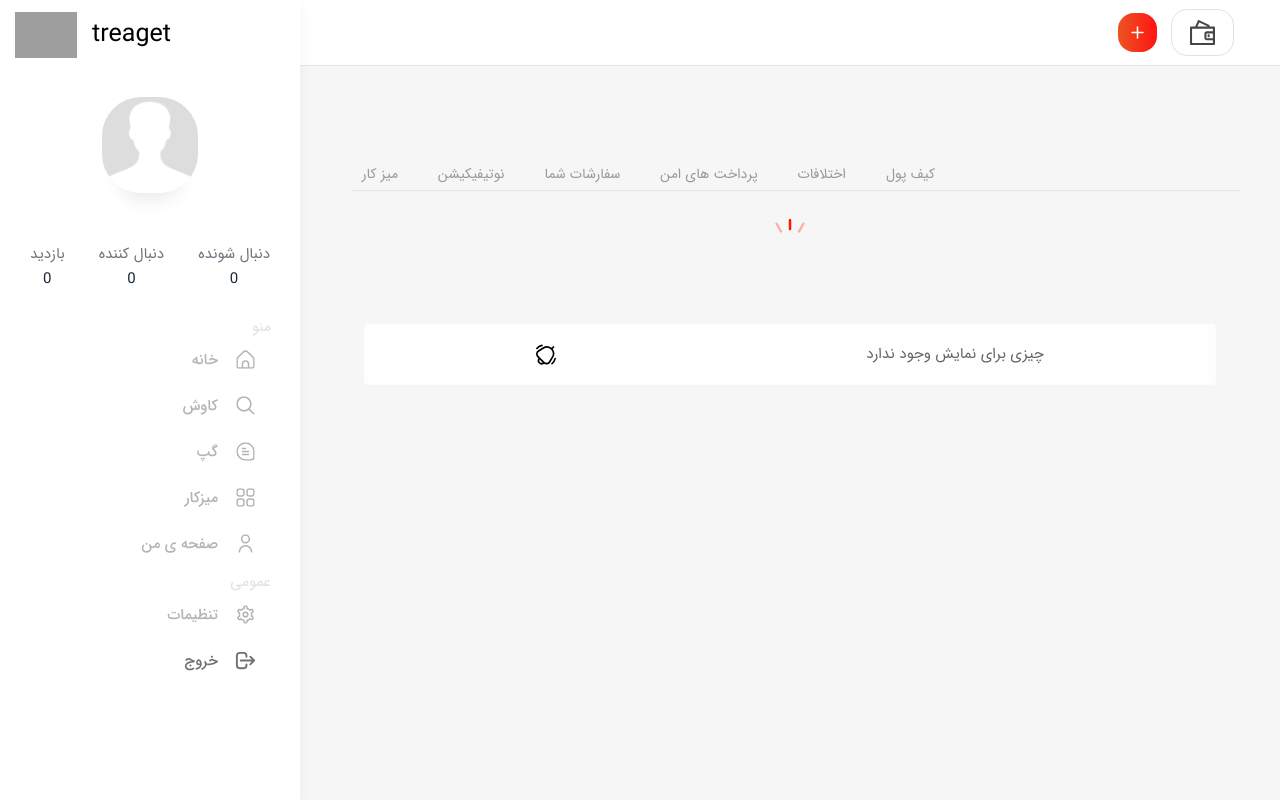
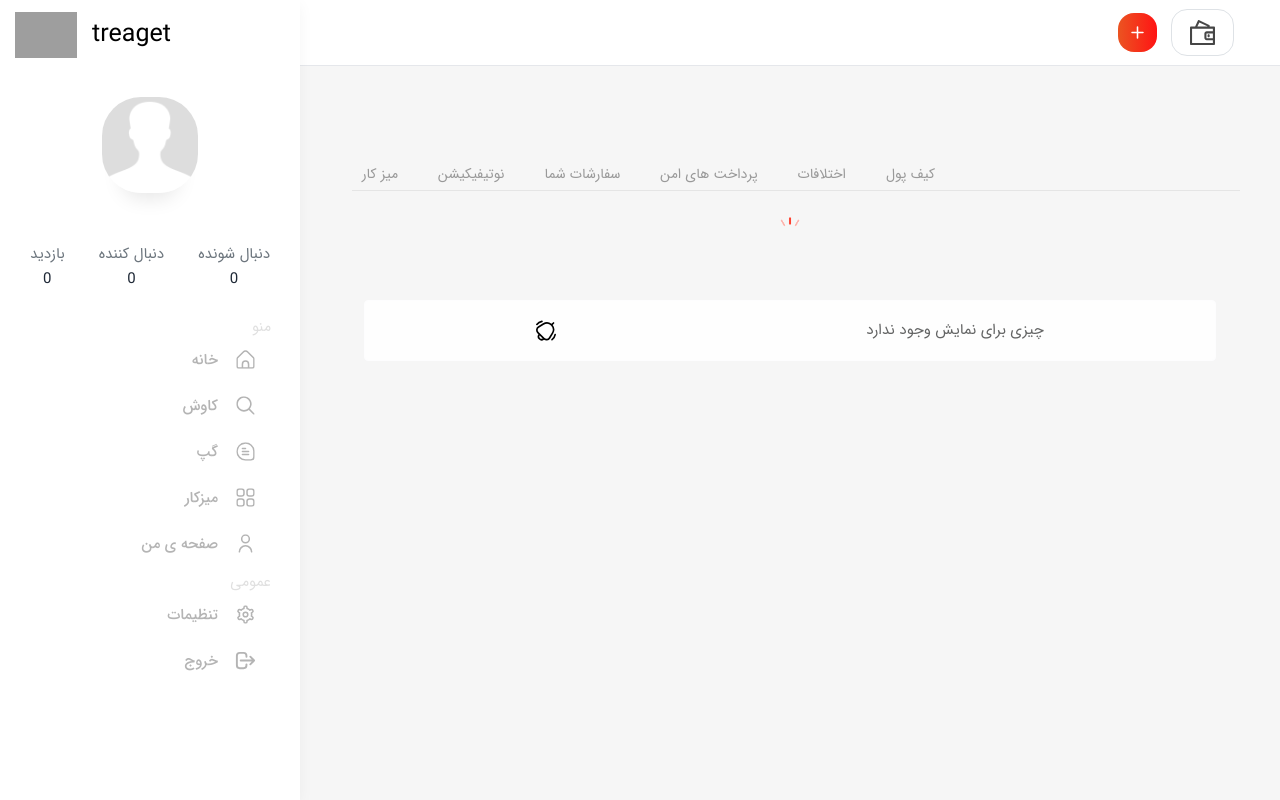
Before and after one commit to alishams23/treaget-django, a Django app: template templates/desk/orders.html in a window 1280 px wide. Run offline with Django 3.2, Linux system fonts and the light colour scheme; the template is opened without the code that fills it, so the values that code supplies are empty; parts of the project's set-up code (start-up, migrations or seed data) failed here and were passed over; some libraries are stand-ins or nearby versions; grey boxes are pictures that could not be loaded.

Commit message:
fix main page

```diff
--- a/templates/desk/orders.html
+++ b/templates/desk/orders.html
@@ -89,7 +89,7 @@
 
                     </div>
                     <div class="d-flex justify-content-center" v-if="loading">
-                        <img src="{% static 'vue/image/loading.gif' %}" alt="loading" />
+                        <img src="{% static 'vue/image/loading.gif' %}" alt="loading" style="width: 40px;" />
                     </div>
                     <div v-if="listOrders.length == 0">{% include "include/empty.html" %}</div>
                 </div>
--- a/templates/include/sidebar.html
+++ b/templates/include/sidebar.html
@@ -97,7 +97,7 @@
 
 
             <li>
-                <a href="{% url 'account:logout' %}" class="rtl hover:text-yellow" style="color: navbar_menu ;">
+                <a href="{% url 'account:logout' %}" class="rtl hover:text-yellow navbar_menu">
                     <svg xmlns="http://www.w3.org/2000/svg" width="4" height="4" fill="none" viewBox="0 0 24 24" stroke="currentColor">
                                 <path stroke-linecap="round" stroke-linejoin="round" stroke-width="2"
                                     d="M17 16l4-4m0 0l-4-4m4 4H7m6 4v1a3 3 0 01-3 3H6a3 3 0 01-3-3V7a3 3 0 013-3h4a3 3 0 013 3v1" />
--- a/templates/main/index.html
+++ b/templates/main/index.html
@@ -134,6 +134,8 @@
                 <!-- Start Service -->
                 <section class="services_section service_four margin-b-10 margin-t-10">
                     <div class="container ">
+                        <div class="font-s-20 p-3 rounded-pill  d-md-none text-center font-w-500 irsa">اگر شما کارفرما هستید</div>
+
                         <div class="row justify-content-center text-center">
                             <div class="col-md-4 item mx-auto">
                                 <div class="items_serv sevice_block" data-aos="fade-up" data-aos-delay="100">
@@ -182,7 +184,7 @@
                             <div class="col-md-4 col-lg-3 item my-md-auto order-3 order-md-0">
                                 <div data-aos="fade-up" data-aos-delay="100">
                                     <div data-aos="fade-up" data-aos-delay="100">
-                                        <a class="font-s-20 p-3 rounded-pill font-w-500 irsa">اگر شما کارفرما هستید</a>
+                                        <a class="font-s-20 p-3 d-none  d-md-block rounded-pill font-w-500 irsa">اگر شما کارفرما هستید</a>
 
                                     </div>
                                 </div>
--- a/templates/profile/profile.html
+++ b/templates/profile/profile.html
@@ -47,12 +47,12 @@
                 {% include "include/downNavbar.html" %} {% include "include/container.html" %}
                 <div class="d-flex flex-row-reverse align-items-center px-3 pt-4">
                     <div class="bg-primary  rounded-lg" style="height:30px;padding:1.6px;padding-top:3px;background-image: linear-gradient(#FF3600, #FFA38B);"></div>
-                    <p class="irsa text-lg px-3" >{% if user.ServiceProvider == True %}نمونه کار ها{% else %}پروژه ها {% endif %}</p>
+                    <p class="irsa text-lg px-3">{% if user.ServiceProvider == True %}نمونه کار ها{% else %}پروژه ها {% endif %}</p>
                 </div>
                 {% if user.ServiceProvider == True %} {% if pictures %}
 
                 <div class="d-flex flex-column align-items-center" v-if="loading">
-                    <img src="{% static 'vue/image/loading.gif' %}" alt="loading" />
+                    <img src="{% static 'vue/image/loading.gif' %}" alt="loading" style="width: 40px;" />
                 </div>
                 <div class="uk-child-width-1-2 uk-child-width-1-3@m uk-grid-small my-5" uk-grid="masonry: true" v-else>
                     <a v-bind:href="'/account/post/'+ item.id" v-for="item in picture">
--- a/templates/profile/service.html
+++ b/templates/profile/service.html
@@ -56,7 +56,7 @@
                 <!-- price box -->
                 <div class="container" id="service" value="{{ user.username }}">
                     <div class="d-flex justify-content-center" v-if="loading">
-                        <img src="{% static 'vue/image/loading.gif' %}" alt="loading" />
+                        <img src="{% static 'vue/image/loading.gif' %}" alt="loading" style="width: 40px;" />
                     </div>
                     <div class="uk-child-width-1-2 uk-child-width-1-4@m uk-grid-small" uk-grid="masonry: true">
                         <div class="my-2" v-for="(data,index) in service" v-if="loading == false">
```
